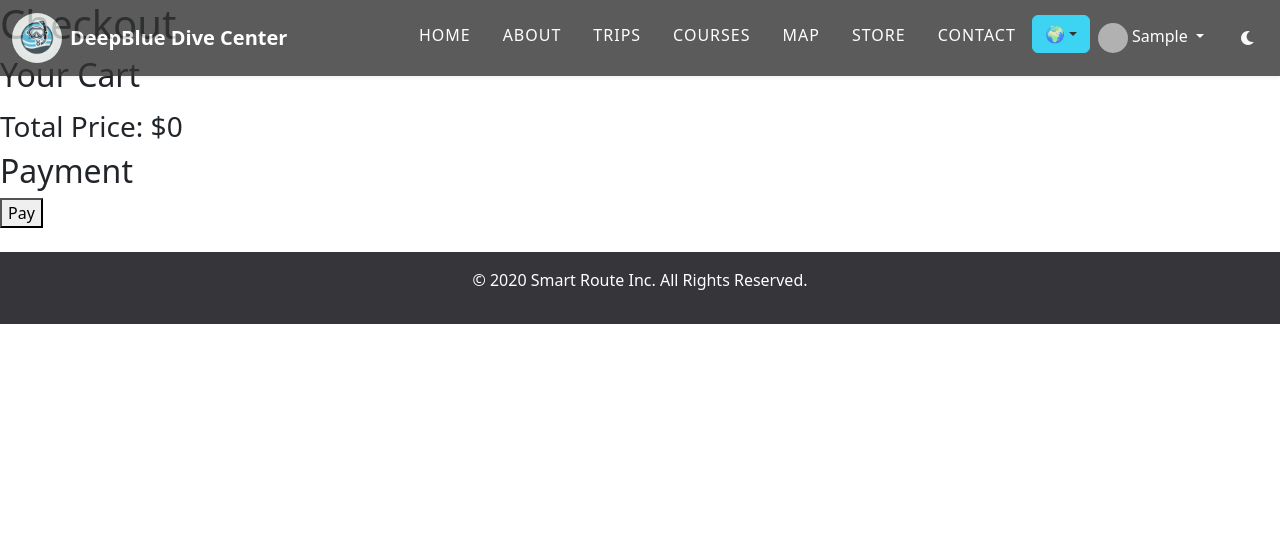
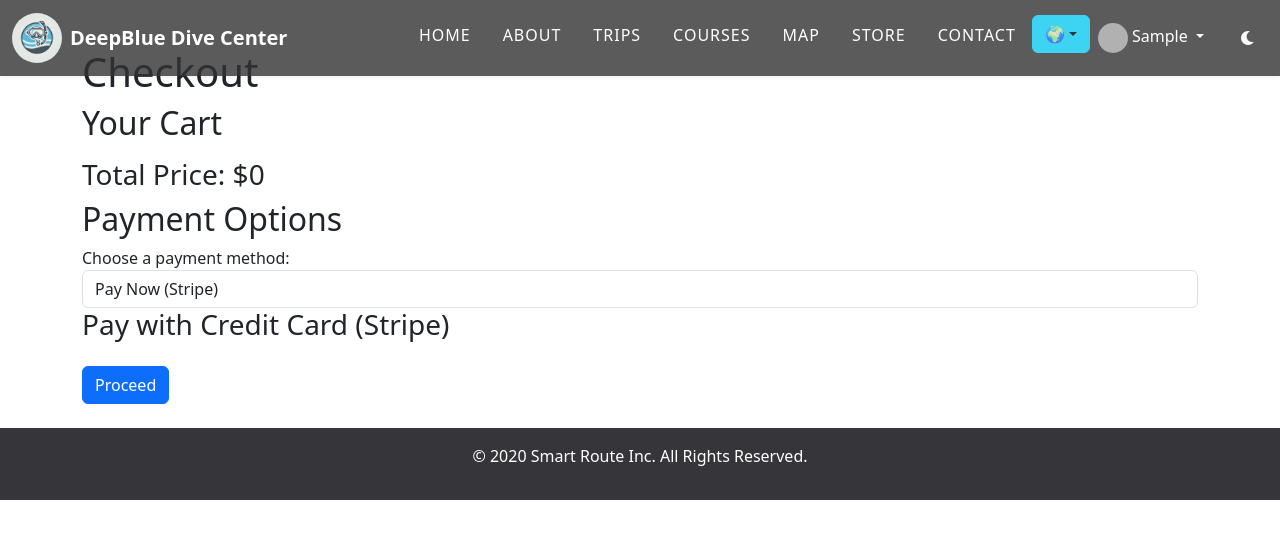
Before and after one commit to zura-papiashvili/scuba_project, a Django app: page /store/checkout/ in a window 1280 px wide. Shown: the top 539 px of the page. Run offline with Django 5.2, Linux system fonts and the light colour scheme; the visitor is signed in with stand-in values (Sample User, id 1); data that the repository does not hold is empty; some libraries are stand-ins or nearby versions; grey boxes are pictures that could not be loaded.

Commit message:
feat: checkout

```diff
--- a/store/templates/store/checkout.html
+++ b/store/templates/store/checkout.html
@@ -1,8 +1,9 @@
-<!-- checkout.html -->
 {% extends "base.html" %}
 
 {% block content %}
-    <h1>Checkout</h1>
+    <div class="container">
+        <h1 class="mt-5">Checkout</h1>
+
         <div class="checkout-details">
             <h2>Your Cart</h2>
             <ul>
@@ -13,25 +14,59 @@
             <h3>Total Price: ${{ total_price }}</h3>
         </div>
 
-    <h2>Payment</h2>
-    <form id="payment-form" method="post">
+        <h2>Payment Options</h2>
+        <form method="post">
             {% csrf_token %}
+            <div class="form-group">
+                <label for="payment-option">Choose a payment method:</label>
+                <select class="form-control" id="payment-option" name="payment_method" onchange="togglePaymentMethod()">
+                    <option value="stripe">Pay Now (Stripe)</option>
+                    <option value="cash">Pay Later (Cash on Delivery)</option>
+                </select>
+            </div>
+
+            <div id="stripe-payment" class="payment-method" style="display: block;">
+                <h3>Pay with Credit Card (Stripe)</h3>
                 <div id="card-element"></div>
                 <div id="card-errors" role="alert"></div>
-        <button id="submit">Pay</button>
+            </div>
+
+            <div id="cash-payment" class="payment-method" style="display: none;">
+                <h3>Pay with Cash on Delivery</h3>
+                <p>You can pay for your order in cash when the items are delivered to you.</p>
+            </div>
+
+            <button type="submit" id="submit" class="btn btn-primary mt-3">Proceed</button>
         </form>
 
         <script src="https://js.stripe.com/v3/"></script>
         <script>
+            // Stripe setup for card payment
             var stripe = Stripe("{{ STRIPE_PUBLISHABLE_KEY }}");
             var elements = stripe.elements();
             var card = elements.create("card");
             card.mount("#card-element");
 
-        var form = document.getElementById("payment-form");
+            // Show the payment method based on user selection
+            function togglePaymentMethod() {
+                var paymentMethod = document.getElementById("payment-option").value;
+                if (paymentMethod === "stripe") {
+                    document.getElementById("stripe-payment").style.display = "block";
+                    document.getElementById("cash-payment").style.display = "none";
+                } else {
+                    document.getElementById("stripe-payment").style.display = "none";
+                    document.getElementById("cash-payment").style.display = "block";
+                }
+            }
+
+            // Form submission for Stripe payment
+            var form = document.querySelector("form");
             form.addEventListener("submit", function(event) {
                 event.preventDefault();
 
+                var paymentMethod = document.getElementById("payment-option").value;
+
+                if (paymentMethod === "stripe") {
                     stripe.confirmCardPayment("{{ client_secret }}", {
                         payment_method: {
                             card: card,
@@ -48,6 +83,11 @@
                             }
                         }
                     });
+                } else {
+                    // Handle cash on delivery logic here
+                    window.location.href = "{% url 'order_confirmation' order.id %}";
+                }
             });
         </script>
+    </div>
 {% endblock %}
--- a/store/views.py
+++ b/store/views.py
@@ -1,5 +1,5 @@
 from django.shortcuts import redirect, get_object_or_404, render
-from django.views.generic import ListView, DetailView, View
+from django.views.generic import ListView, DetailView, View, TemplateView
 from django.contrib.auth.mixins import LoginRequiredMixin
 from django.http import JsonResponse
 from .models import Product, Variation, CartItem, Order, OrderItem, Payment
@@ -87,15 +87,57 @@ class UpdateCartView(LoginRequiredMixin, View):
 
 
 # Checkout view
-class CheckoutView(LoginRequiredMixin, View):
-    def get(self, request):
+class CheckoutView(TemplateView):
+    template_name = "store/checkout.html"
+
+    def get(self, request, *args, **kwargs):
         cart_items = CartItem.objects.filter(user=request.user)
         total_price = sum(item.product.price * item.quantity for item in cart_items)
-        return render(
-            request,
-            "store/checkout.html",
-            {"cart_items": cart_items, "total_price": total_price},
+        return self.render_to_response(
+            {
+                "cart_items": cart_items,
+                "total_price": total_price,
+            }
         )
+
+    def post(self, request, *args, **kwargs):
+        cart_items = CartItem.objects.filter(user=request.user)
+        total_price = sum(item.product.price * item.quantity for item in cart_items)
+        payment_method = request.POST.get("payment_method")
+
+        # Create the order first (with status 'pending' initially)
+        order = Order.objects.create(
+            user=request.user,
+            total_price=total_price,
+            payment_method=payment_method,
+            status="pending",
+        )
+
+        # Add cart items to the order
+        for item in cart_items:
+            order.items.create(
+                product=item.product, quantity=item.quantity, price=item.product.price
+            )
+
+        if payment_method == "stripe":
+            # Create payment intent with Stripe
+            intent = stripe.PaymentIntent.create(
+                amount=int(total_price * 100),  # in cents
+                currency="usd",
+                metadata={"order_id": order.id},
+            )
+            client_secret = intent.client_secret
+            return self.render_to_response(
+                {
+                    "cart_items": cart_items,
+                    "total_price": total_price,
+                    "client_secret": client_secret,
+                    "order_id": order.id,
+                }
+            )
+        else:
+            # Redirect to order confirmation if paying later
+            return redirect("order_confirmation", pk=order.id)
 
 
 # Stripe payment view
@@ -115,13 +157,15 @@ class CreatePaymentView(LoginRequiredMixin, View):
 
 
 # Order confirmation view
-class OrderConfirmationView(LoginRequiredMixin, DetailView):
+class OrderConfirmationView(DetailView):
     model = Order
     template_name = "store/order_confirmation.html"
     context_object_name = "order"
 
-    def get_queryset(self):
-        return Order.objects.filter(user=self.request.user)
+    def get_context_data(self, **kwargs):
+        context = super().get_context_data(**kwargs)
+        context["order"] = self.object
+        return context
 
 
 # Create order view
```
Also changed, not shown: store/templates/store/order_confirmation.html (+9 -11 lines). Lines whose indentation alone changed are shown as unchanged.
